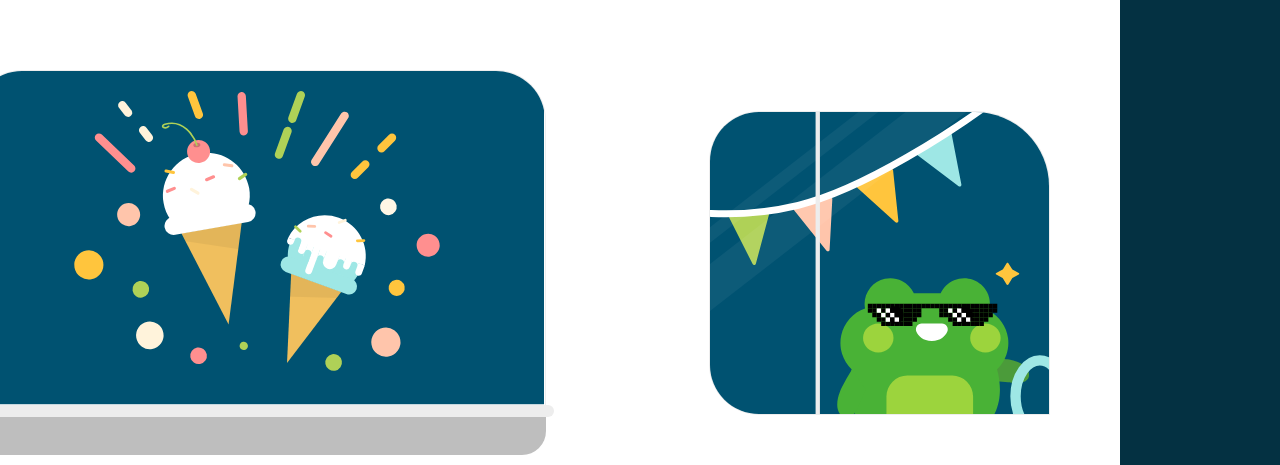
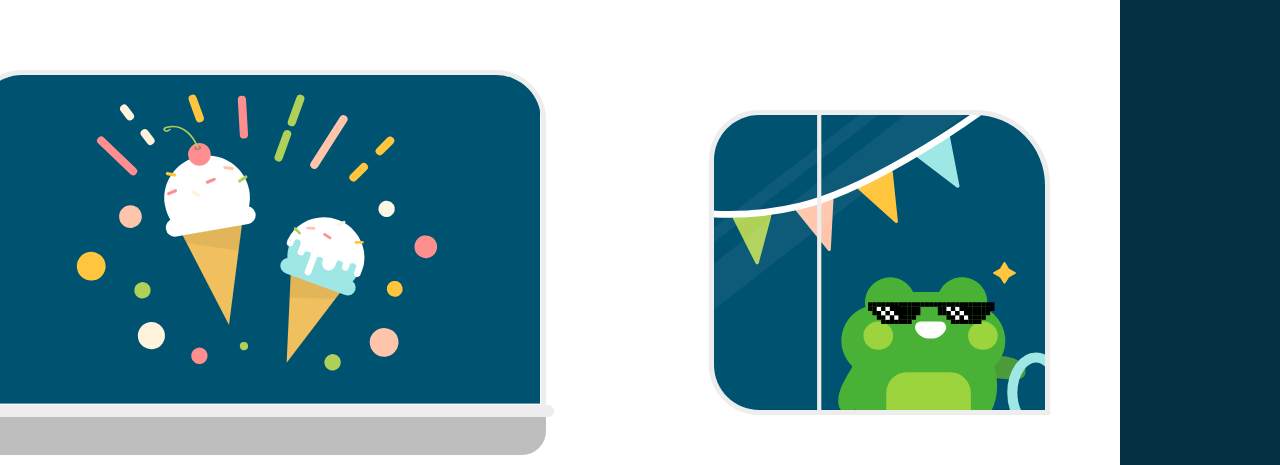
Before and after one commit to HackDavis/website-2023, a Next.js app: page /test in a window 1280 px wide. Shown: the part 2915-3380 px from the top of the page. Built offline with nearby package versions, Linux system fonts and the light colour scheme.

Commit message:
fix border width on desktop

```diff
--- a/src/styles/bus/driver.module.scss
+++ b/src/styles/bus/driver.module.scss
@@ -16,6 +16,7 @@
 
   @include lg {
     border-radius: 50px 75px 0 50px;
+    border-width: 5px;
     align-self: center;
     width: 31.66%;
     max-width: 392px;
--- a/src/styles/bus/share.module.scss
+++ b/src/styles/bus/share.module.scss
@@ -41,6 +41,7 @@
 
   @include lg {
     border-radius: 50px 50px 0 0;
+    border-width: 5px;
   }
 
   // background
```
